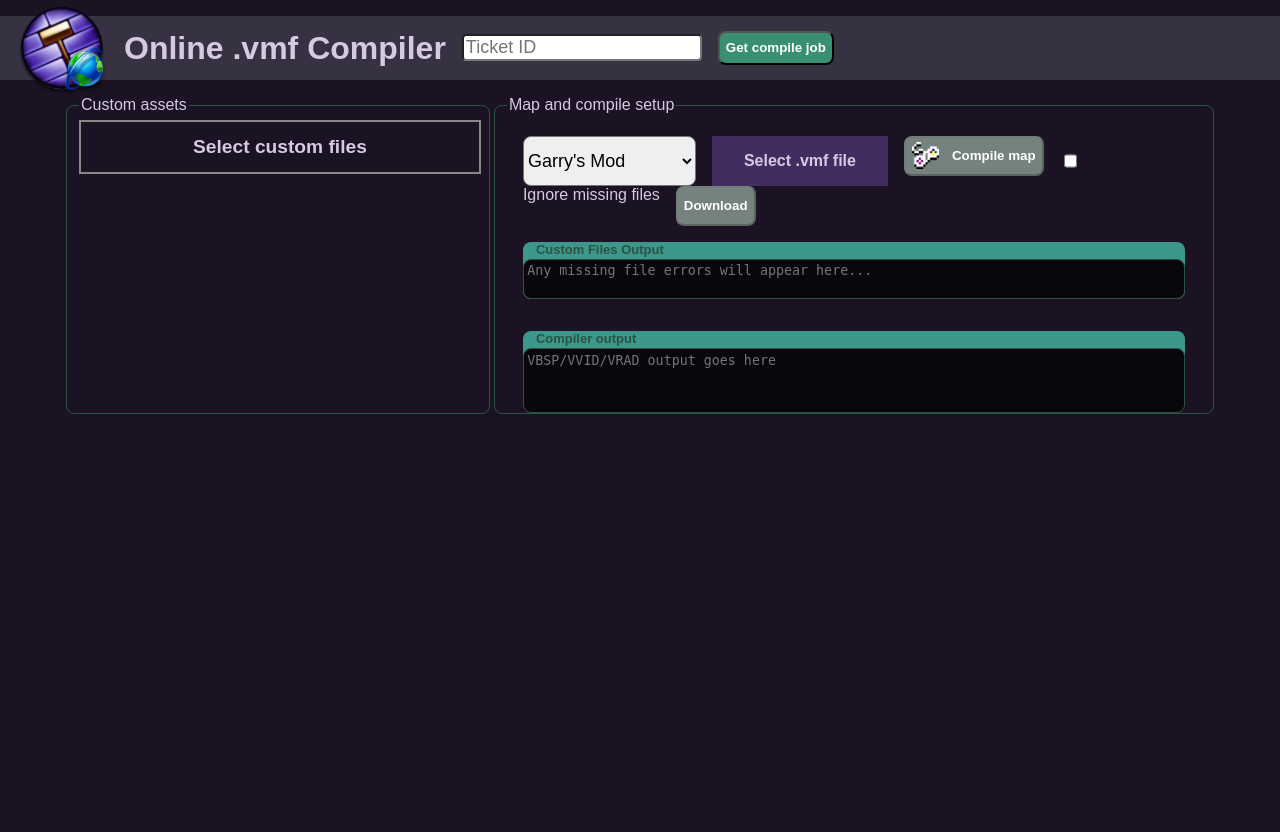
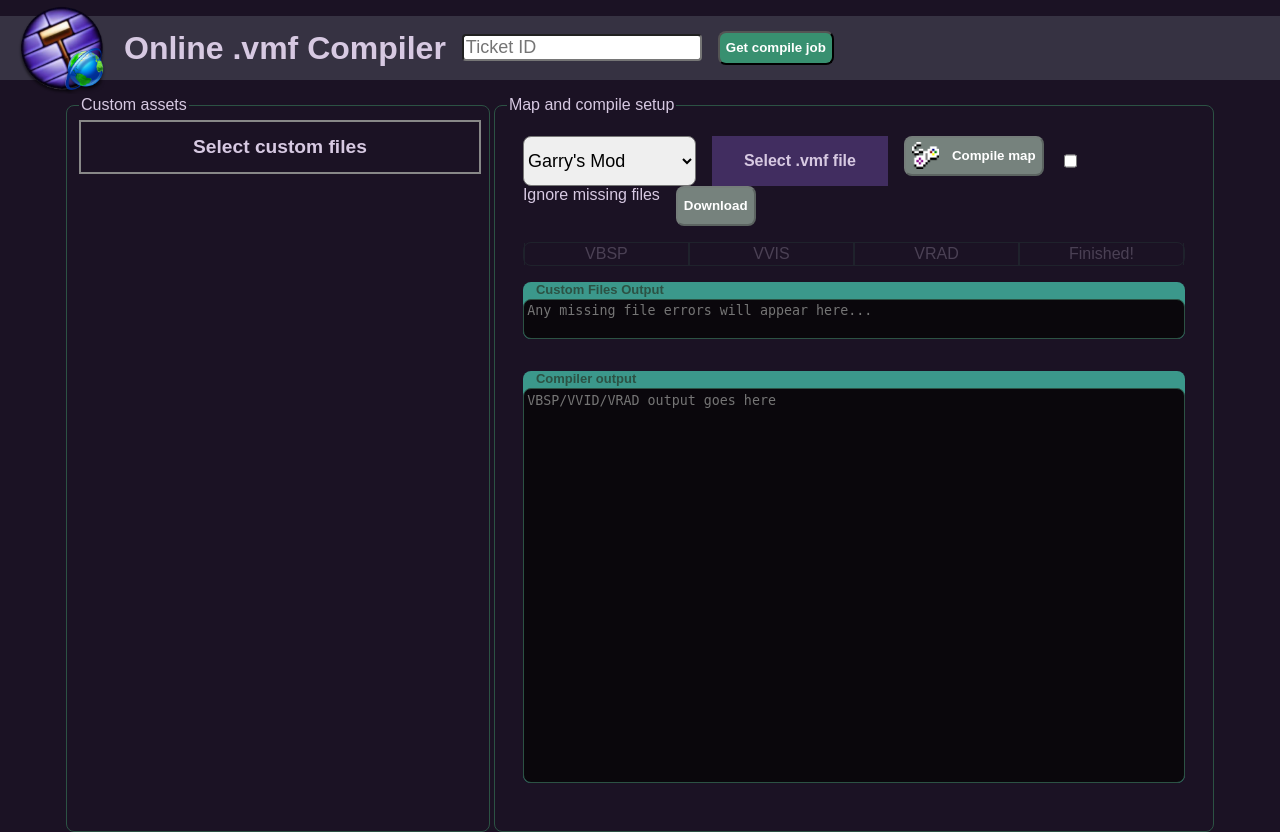
Before and after one commit to Vitaplex/online-vmf-compiler, a Flask app: page / in a window 1280 px wide. Before the commit the page ends 414 px from the top, so only its background shows below. Run offline with Flask 3, Linux system fonts and the light colour scheme.

Commit message:
more polish, status bar

```diff
--- a/server.py
+++ b/server.py
@@ -62,6 +62,6 @@ def get_config():
 def main():
     if __name__ == "__main__":
         # app.config['MAX_CONTENT_LENGTH'] = 16 * 1000 * 1000
-        app.run(host="127.0.0.1", port=7676, debug=False)
+        app.run(host="127.0.0.1", port=7676, debug=True)
 
 main()
--- a/static/css/style.css
+++ b/static/css/style.css
@@ -3,6 +3,7 @@
     --color-secondary: #412d60;
     --color-secondary-bright: rgb(76, 64, 120);
     --text-main: rgb(215, 201, 226);
+    --text-inactive: rgb(78, 78, 78);
     --header-color: rgb(54, 50, 66);
     --body-color: rgb(27, 18, 36);
     --button-text: white;
@@ -14,7 +15,9 @@
     --border-color: rgb(44, 82, 68);
 
     /* Accents */
+    --queued01: rgb(82, 82, 82);
     --ok01: rgb(59, 152, 139);
+    --running01: rgb(59, 211, 160);
     --ok01-accent: var(--border-color);
     --warning01: rgb(220, 189, 76);
     --warning01-accent: rgb(244, 228, 171);
@@ -154,6 +157,7 @@ button.inactive {
 .main-section {
     border: 1px var(--border-color) solid;
     border-radius: 8px;
+    padding-block-end: 2em;
 }
 
 #section-left{
@@ -188,6 +192,40 @@ button.inactive {
     code {
         background-color: var(--button-inactive) !important;
     }
+}
+
+#progress-bar{
+    display:flex;
+    border: 1px solid var(--border-color);
+    border-radius: 8px;
+    gap: 0em;
+    width: 100%;
+}
+
+#progress-bar.inactive {
+    opacity: 0.25;
+}
+
+.progress-item {
+    padding: 2px;
+    width: 100%;
+    padding-inline: 2em;
+    text-align: center;
+    border-inline: 0.5px solid var(--border-color);
+}
+
+.progress-item.queued {
+    background-color: var(--queued01);
+}
+.progress-item.failed {
+    background-color: var(--error01);
+}
+.progress-item.running {
+    background-color: var(--running01);
+    color:var(--body-color)
+}
+.progress-item.finished {
+    background-color: var(--ok01);
 }
 
 .flex {
@@ -248,11 +286,12 @@ button.inactive {
 }
 
 #compiler-output:focus {
-    height: 286px;
+    height: 686px;
     transition: height 0.35s ease;
 }
 
 #compiler-output {
+    height: 386px;
     transition: height 0.35s ease;
 }
 
@@ -264,7 +303,6 @@ button.inactive {
     main{
         flex-direction: column;
     }
-
     #logo {
         height: 48px;
     }
--- a/static/js/main.js
+++ b/static/js/main.js
@@ -14,6 +14,8 @@ document.addEventListener("DOMContentLoaded", async () => {
     await setupDownloadButton();
     await setupVmfFileInput();
     await setupGameSelect();
+
+    setupScrollingForCompilerOutput();
 });
 
 const BUTTON_COMPILE_VMF = document.getElementById("button-compile-vmf");
@@ -24,15 +26,28 @@ const INPUT_VMF = document.getElementById("input-vmf");
 const SELECT_GAME = document.getElementById("select-game-vmf");
 const RESPONSE_OUTPUT = document.getElementById("response-output");
 const COMPILER_OUTPUT = document.getElementById("compiler-output");
-const PROGRESS_BAR = document.getElementById("progress-bar");
 const DOWNLOAD_BUTTON = document.getElementById("download-button");
-
 const COMPILE_JOB_BUTTON = document.getElementById("button-input-ticket");
 const COMPILE_JOB_INPUT = document.getElementById("input-ticket");
-
+const PROGRESS_BAR = {
+    progressBar: document.getElementById("progress-bar"),
+    vbspStatus: document.getElementById("progress-vbsp"),
+    vvisStatus: document.getElementById("progress-vvis"),
+    vradStatus: document.getElementById("progress-vrad"),
+    finishedStatus: document.getElementById("progress-finished")
+}
 
 let VMF_FILE;
 let JOB_ID;
+
+function setupScrollingForCompilerOutput() {
+    COMPILER_OUTPUT.addEventListener("scroll", () => {
+        const atBottom = COMPILER_OUTPUT.scrollHeight - COMPILER_OUTPUT.scrollTop === COMPILER_OUTPUT.clientHeight;
+        if (atBottom) {
+            COMPILER_OUTPUT.scrollTop = COMPILER_OUTPUT.scrollHeight;
+        }
+    });
+}
 
 async function setupGameSelect() {
     const localDirectory = await api.getConfiguration();
@@ -47,15 +62,15 @@ async function setupGameSelect() {
     SELECT_GAME.appendChild(optgroup);
 }
 
-async function setupCompileJobButton(){
+async function setupCompileJobButton() {
     COMPILE_JOB_BUTTON.addEventListener("click", async () => {
         const jobId = COMPILE_JOB_INPUT.value;
         JOB_ID = jobId;
-        getCompileJobStatus(jobId);
+        getCompileJobStatus(jobId, true);
     });
 }
 
-async function setupDownloadButton(){
+async function setupDownloadButton() {
     disableElement(DOWNLOAD_BUTTON);
     DOWNLOAD_BUTTON.addEventListener("click", async () => {
         api.getBsp(JOB_ID)
@@ -94,7 +109,7 @@ async function setupVmfFileInput() {
         disableElement(LABEL_INPUT_VMF);
         try {
             const compileResponse = await handleCompileVmfClick(BUTTON_COMPILE_VMF, RESPONSE_OUTPUT, selectedGame, ignoreMissingFiles, VMF_FILE, fileName);
-            if(compileResponse) {
+            if (compileResponse) {
                 JOB_ID = compileResponse.jobId;
                 // 500ms wait for the compile process to start, and the log file to be written
                 setTimeout(async () => await getCompileJobStatus(JOB_ID), 500);
@@ -135,30 +150,38 @@ function readAndParseVmfFile(fileHandle) {
     });
 }
 
-async function getCompileJobStatus(jobId) {
+async function getCompileJobStatus(jobId, fromCompileJobButton = false) {
     RESPONSE_OUTPUT.classList.remove("error");
-    if(!jobId) return;
+    if (!jobId) return;
 
     let finished = false;
     let response;
-    let errorCount;
+    let errorCount = 0;
 
     while (!finished) {
         try {
-            if (errorCount > 5) alert("Job has maybe not started!");
+            if (errorCount > 5) {
+                alert("Job has maybe not started!");
+                break;
+            }
 
             response = await api.getCompileJob(jobId);
-            if(response.success == false){
+
+            if (response.success == false) {
                 RESPONSE_OUTPUT.classList.add("error");
                 RESPONSE_OUTPUT.value = "No job with id " + jobId + " found";
                 break;
             }
+
             COMPILER_OUTPUT.value = response.log;
 
             updateStatuses(response.statuses);
 
-            if(response.statuses.filter(rs => rs.status == "finished").length > 0)
-            {
+            if (fromCompileJobButton) {
+                break;
+            }
+
+            if (response.statuses.filter(rs => rs.status == "finished").length > 0) {
                 enableElement(SELECT_GAME);
                 enableElement(INPUT_VMF);
                 enableElement(LABEL_INPUT_VMF);
@@ -169,7 +192,7 @@ async function getCompileJobStatus(jobId) {
                 break;
             }
 
-            await new Promise(resolve => setTimeout(resolve, 500));
+            await new Promise(resolve => setTimeout(resolve, 200));
         }
         catch (err) {
             console.error("Log fetch error, it will probably be created soon...", err);
@@ -178,6 +201,45 @@ async function getCompileJobStatus(jobId) {
     }
 }
 
-function updateStatuses(statuses){
+function updateStatuses(statuses) {
+    const statusTypes = ["queued", "failed", "running", "finished"];
 
+    enableElement(PROGRESS_BAR.progressBar);
+
+    console.log(statuses);
+
+    const vbsp = statuses.filter(rs => rs.status == "vbsp");
+    const vvis = statuses.filter(rs => rs.status == "vvis");
+    const vrad = statuses.filter(rs => rs.status == "vrad");
+    const finished = statuses.filter(rs => rs.status == "finished");
+
+    if (vbsp.length > 0 && PROGRESS_BAR.vbspStatus.classList.length == 1) {
+        setStatus(PROGRESS_BAR.vbspStatus, "running");
+        setStatus(PROGRESS_BAR.vvisStatus, "queued");
+        setStatus(PROGRESS_BAR.vradStatus, "queued");
+        setStatus(PROGRESS_BAR.finishedStatus, "queued");
+    }
+    if (vvis.length > 0 && PROGRESS_BAR.vvisStatus.classList.length == 1) {
+        setStatus(PROGRESS_BAR.vbspStatus, "finished");
+        setStatus(PROGRESS_BAR.vvisStatus, "running");
+        setStatus(PROGRESS_BAR.vradStatus, "queued");
+        setStatus(PROGRESS_BAR.finishedStatus, "queued");
+    }
+    if (vrad.length > 0 && PROGRESS_BAR.vradStatus.classList.length == 1) {
+        setStatus(PROGRESS_BAR.vbspStatus, "finished");
+        setStatus(PROGRESS_BAR.vvisStatus, "finished");
+        setStatus(PROGRESS_BAR.vradStatus, "running");
+        setStatus(PROGRESS_BAR.finishedStatus, "queued");
+    }
+    if (finished.length > 0) {
+        setStatus(PROGRESS_BAR.vbspStatus, "finished");
+        setStatus(PROGRESS_BAR.vvisStatus, "finished");
+        setStatus(PROGRESS_BAR.vradStatus, "finished");
+        setStatus(PROGRESS_BAR.finishedStatus, "finished");
+    }
+
+    function setStatus(element, status) {
+        element.classList.remove(...statusTypes);
+        element.classList.add(status);
+    }
 }
--- a/templates/index.html
+++ b/templates/index.html
@@ -36,6 +36,22 @@
                     <label for="ignore-missing-files">Ignore missing files</label>
                     <button class="inactive" id="download-button">Download</button>
                 </div>
+                <div class="flex fd-lr">
+                    <div id="progress-bar" class="inactive">
+                        <div id="progress-vbsp" class="progress-item">
+                            <span>VBSP</span>
+                        </div>
+                        <div id="progress-vvis" class="progress-item">
+                            <span>VVIS</span>
+                        </div>
+                        <div id="progress-vrad" class="progress-item">
+                            <span>VRAD</span>
+                        </div>
+                        <div id="progress-finished" class="progress-item">
+                            <span>Finished!</span>
+                        </div>
+                    </div>
+                </div>
                 <div class="labeled flex fd-lr max">
                     <span>Custom Files Output</span>
                     <textarea class="pre" id="response-output"
```
Also changed, not shown: 2 other files.
